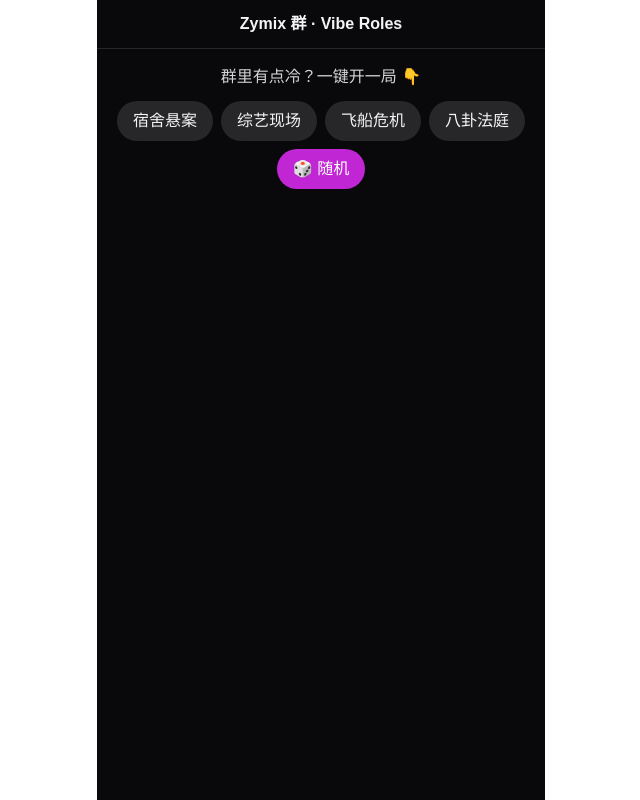
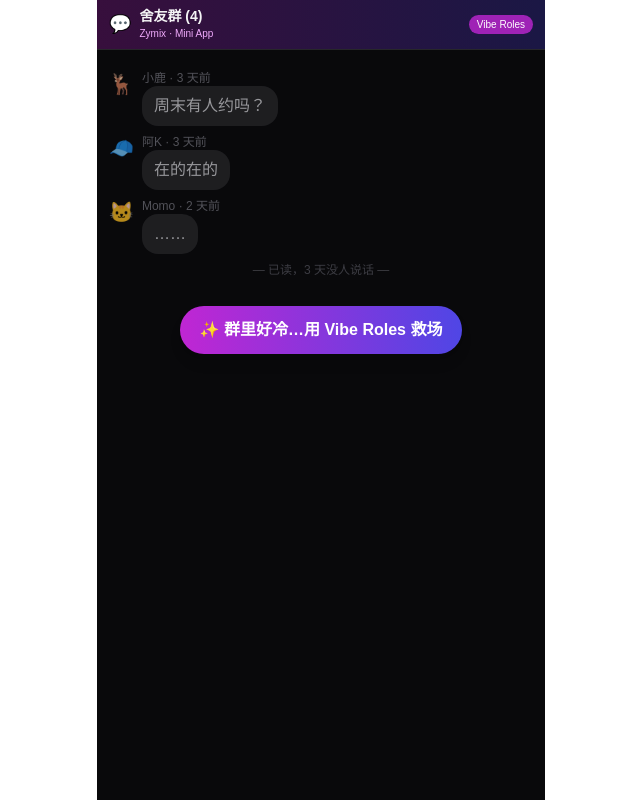
Before and after one commit to suzyeth/vibe-roles, a Next.js app: page / in a window 1280 px wide. Shown: the whole page, without its empty margins (319-959 px from the left). Built offline with nearby package versions, Linux system fonts and the light colour scheme.

Commit message:
feat: cold-open dead group + auto-play + Zymix skin + share

```diff
--- a/app/page.tsx
+++ b/app/page.tsx
@@ -1,108 +1,129 @@
 "use client";
-import { useState } from "react";
+import { useRef, useState } from "react";
 import { PRESET_MEMBERS } from "@/data/members";
+import { DEAD_GROUP } from "@/data/deadGroup";
+import { MiniAppBar } from "@/components/MiniAppBar";
+import { DeadGroup } from "@/components/DeadGroup";
 import { ThemePicker } from "@/components/ThemePicker";
 import { RoleCardList } from "@/components/RoleCardList";
 import { MessageBubble, type ChatMsg } from "@/components/MessageBubble";
 import { Composer } from "@/components/Composer";
 import { HighlightCard } from "@/components/HighlightCard";
-import type { Scene, Highlight } from "@/lib/schema";
+import type { Scene, Highlight, Round } from "@/lib/schema";
 
-type Phase = "idle" | "loading" | "playing" | "ended";
+type Phase = "cold" | "idle" | "loading" | "playing" | "ended";
+const delay = (ms: number) => new Promise((r) => setTimeout(r, ms));
 
 export default function Home() {
-  const [phase, setPhase] = useState<Phase>("idle");
+  const [phase, setPhase] = useState<Phase>("cold");
   const [scene, setScene] = useState<Scene | null>(null);
   const [msgs, setMsgs] = useState<ChatMsg[]>([]);
-  const [transcript, setTranscript] = useState<{ member: string; text: string }[]>([]);
   const [highlight, setHighlight] = useState<Highlight | null>(null);
-  const [round, setRound] = useState(0);
+  const [posted, setPosted] = useState(false);
+  const idRef = useRef(0);
+  const transcriptRef = useRef<{ member: string; text: string }[]>([]);
 
-  const memberNames = PRESET_MEMBERS.map((m) => m.name);
-  const aiMembers = PRESET_MEMBERS.filter((m) => m.isAI);
+  const nextId = () => `m${idRef.current++}`;
+  const avatarOf = (name: string) => PRESET_MEMBERS.find((m) => m.name === name)?.avatar ?? "🎭";
+  const myRole = scene?.roles.find((r) => r.member === "你")?.role ?? "";
 
-  function roleOf(name: string): string {
-    return scene?.roles.find((r) => r.member === name)?.role ?? "神秘人";
+  function pushMsg(author: string, text: string, kind: ChatMsg["kind"]) {
+    setMsgs((m) => [...m, { id: nextId(), author, avatar: kind === "narration" ? "🎬" : avatarOf(author), text, kind }]);
+  }
+  function addTranscript(member: string, text: string) {
+    transcriptRef.current = [...transcriptRef.current, { member, text }];
+  }
+
+  async function finish() {
+    const res = await fetch("/api/highlight", {
+      method: "POST", headers: { "Content-Type": "application/json" },
+      body: JSON.stringify({ transcript: transcriptRef.current }),
+    });
+    setHighlight(await res.json());
+    setPhase("ended");
+  }
+
+  async function autoPlay(s: Scene) {
+    const aiRoles = s.roles.filter((r) => PRESET_MEMBERS.find((m) => m.name === r.member)?.isAI);
+    let recent = s.scene.setup;
+    for (let round = 0; round < 2; round++) {
+      const picks = [aiRoles[round % aiRoles.length], aiRoles[(round + 1) % aiRoles.length]].filter(Boolean);
+      const roles = picks.map((r) => ({ member: r.member, role: r.role }));
+      const res = await fetch("/api/round", {
+        method: "POST", headers: { "Content-Type": "application/json" },
+        body: JSON.stringify({ sceneSetup: s.scene.setup, roles, recentContext: recent, seed: round }),
+      });
+      const r: Round = await res.json();
+      for (const ln of r.lines) {
+        pushMsg(ln.member, ln.text, "member");
+        addTranscript(ln.member, ln.text);
+        await delay(750);
+      }
+      pushMsg("旁白", r.narration, "narration");
+      recent = r.narration;
+      await delay(750);
+    }
+    pushMsg("旁白", s.ending, "narration");
+    await delay(600);
+    await finish();
   }
 
   async function start(theme: string) {
-    setPhase("loading"); setMsgs([]); setTranscript([]); setHighlight(null); setRound(0);
+    setPhase("loading"); setMsgs([]); setHighlight(null); setPosted(false);
+    transcriptRef.current = [];
     const res = await fetch("/api/scene", {
       method: "POST", headers: { "Content-Type": "application/json" },
-      body: JSON.stringify({ members: memberNames, theme }),
+      body: JSON.stringify({ members: PRESET_MEMBERS.map((m) => m.name), theme }),
     });
     const s: Scene = await res.json();
     setScene(s);
-    setMsgs([{ id: "open", author: "旁白", avatar: "🎬", text: s.opening_narration, kind: "narration" }]);
+    setMsgs([{ id: nextId(), author: "旁白", avatar: "🎬", text: s.opening_narration, kind: "narration" }]);
     setPhase("playing");
+    await autoPlay(s);
   }
 
   async function onSend(text: string) {
-    const next = [...transcript, { member: "你", text }];
-    setTranscript(next);
-    setMsgs((m) => [...m, { id: `u${m.length}`, author: "你", avatar: "🫵", text, kind: "member" }]);
+    pushMsg("你", text, "member");
+    addTranscript("你", text);
     const res = await fetch("/api/narrate", {
       method: "POST", headers: { "Content-Type": "application/json" },
       body: JSON.stringify({ sceneSetup: scene?.scene.setup, membersSaid: `你：${text}` }),
     });
     const { narration } = await res.json();
-    setMsgs((m) => [...m, { id: `n${m.length}`, author: "旁白", avatar: "🎬", text: narration, kind: "narration" }]);
-  }
-
-  async function autoRound() {
-    if (!scene) return;
-    const last = msgs[msgs.length - 1]?.text ?? scene.scene.setup;
-    const actors = [aiMembers[round % aiMembers.length], aiMembers[(round + 1) % aiMembers.length]];
-    const said: string[] = [];
-    for (let i = 0; i < actors.length; i++) {
-      const a = actors[i];
-      const res = await fetch("/api/act", {
-        method: "POST", headers: { "Content-Type": "application/json" },
-        body: JSON.stringify({ role: roleOf(a.name), sceneSetup: scene.scene.setup, last, seed: round * 2 + i }),
-      });
-      const { line } = await res.json();
-      said.push(`${a.name}：${line}`);
-      setMsgs((m) => [...m, { id: `act${m.length}`, author: a.name, avatar: a.avatar, text: line, kind: "member" }]);
-      setTranscript((t) => [...t, { member: a.name, text: line }]);
-    }
-    const nres = await fetch("/api/narrate", {
-      method: "POST", headers: { "Content-Type": "application/json" },
-      body: JSON.stringify({ sceneSetup: scene.scene.setup, membersSaid: said.join("；") }),
-    });
-    const { narration } = await nres.json();
-    setMsgs((m) => [...m, { id: `rn${m.length}`, author: "旁白", avatar: "🎬", text: narration, kind: "narration" }]);
-    setRound((r) => r + 1);
-  }
-
-  async function finish() {
-    const res = await fetch("/api/highlight", {
-      method: "POST", headers: { "Content-Type": "application/json" },
-      body: JSON.stringify({ transcript }),
-    });
-    setHighlight(await res.json());
-    setPhase("ended");
+    pushMsg("旁白", narration, "narration");
   }
 
   return (
     <main className="mx-auto flex h-screen max-w-md flex-col bg-zinc-950 text-zinc-100">
-      <header className="border-b border-zinc-800 p-3 text-center font-bold">Zymix 群 · Vibe Roles</header>
+      <MiniAppBar />
       <div className="flex-1 overflow-y-auto">
+        {phase === "cold" && (
+          <div>
+            <DeadGroup msgs={DEAD_GROUP} />
+            <div className="p-4 text-center">
+              <button onClick={() => setPhase("idle")} className="rounded-full bg-gradient-to-r from-fuchsia-600 to-indigo-600 px-5 py-3 font-semibold text-white shadow-lg">✨ 群里好冷…用 Vibe Roles 救场</button>
+            </div>
+          </div>
+        )}
         {phase === "idle" && <ThemePicker onPick={start} />}
         {phase === "loading" && <div className="p-8 text-center text-zinc-400">AI 正在选角…🎭</div>}
-        {scene && phase !== "idle" && <RoleCardList roles={scene.roles} />}
+        {scene && (phase === "playing" || phase === "ended") && <RoleCardList roles={scene.roles} />}
         {msgs.map((m) => <MessageBubble key={m.id} msg={m} />)}
-        {phase === "ended" && highlight && <HighlightCard h={highlight} />}
+        {phase === "ended" && highlight && (
+          <div className="flex flex-col items-center pb-4">
+            <HighlightCard h={highlight} />
+            <button onClick={() => setPosted(true)} disabled={posted} className="mt-2 rounded-full bg-fuchsia-600 px-4 py-2 text-white disabled:opacity-60">
+              {posted ? "已发到 Zymix 动态 ✨" : "📣 发到 Zymix 动态"}
+            </button>
+          </div>
+        )}
       </div>
       {phase === "playing" && (
-        <>
-          <button onClick={autoRound} className="mx-3 mt-2 rounded-full bg-emerald-600 py-1 text-sm text-white">▶️ AI 接着演一轮（第 {round + 1} 幕）</button>
-          <button
-            onClick={() => onSend("(我潜水，AI 替我演)")}
-            className="mx-3 mt-2 rounded-full border border-zinc-700 py-1 text-sm text-zinc-300"
-          >😶 我潜水，让 AI 替我接一句</button>
+        <div>
+          {myRole && <div className="px-3 pt-2 text-center text-xs text-fuchsia-300">你演【{myRole}】，照角色随时插一句</div>}
           <Composer onSend={onSend} />
-          <button onClick={finish} className="m-3 rounded-full bg-indigo-600 py-2 text-white">收尾 → 出名场面卡</button>
-        </>
+          <button onClick={finish} className="mx-3 mb-3 rounded-full bg-indigo-600 py-2 text-white" style={{ width: "calc(100% - 1.5rem)" }}>⏭ 直接出名场面卡</button>
+        </div>
       )}
       {phase === "ended" && (
         <button onClick={() => setPhase("idle")} className="m-3 rounded-full bg-fuchsia-600 py-2 text-white">再来一局 🔁</button>
--- /dev/null
+++ b/components/DeadGroup.tsx
@@ -0,0 +1,18 @@
+import type { DeadMsg } from "@/data/deadGroup";
+
+export function DeadGroup({ msgs }: { msgs: DeadMsg[] }) {
+  return (
+    <div className="p-3 opacity-70">
+      {msgs.map((m) => (
+        <div key={m.id} className="my-2 flex gap-2">
+          <span className="text-xl">{m.avatar}</span>
+          <div>
+            <div className="text-xs text-zinc-500">{m.author} · {m.time}</div>
+            <div className="inline-block rounded-2xl bg-zinc-800 px-3 py-2 text-zinc-300">{m.text}</div>
+          </div>
+        </div>
+      ))}
+      <div className="mt-2 text-center text-xs text-zinc-600">— 已读，3 天没人说话 —</div>
+    </div>
+  );
+}
--- /dev/null
+++ b/components/MiniAppBar.tsx
@@ -0,0 +1,14 @@
+export function MiniAppBar() {
+  return (
+    <header className="flex items-center justify-between border-b border-zinc-800 bg-gradient-to-r from-fuchsia-700/30 to-indigo-700/30 px-3 py-2">
+      <div className="flex items-center gap-2">
+        <span className="text-lg">💬</span>
+        <div>
+          <div className="text-sm font-bold leading-tight">舍友群 (4)</div>
+          <div className="text-[10px] text-fuchsia-300">Zymix · Mini App</div>
+        </div>
+      </div>
+      <span className="rounded-full bg-fuchsia-600/80 px-2 py-0.5 text-[10px] text-white">Vibe Roles</span>
+    </header>
+  );
+}
--- /dev/null
+++ b/data/deadGroup.ts
@@ -0,0 +1,6 @@
+export type DeadMsg = { id: string; author: string; avatar: string; text: string; time: string };
+export const DEAD_GROUP: DeadMsg[] = [
+  { id: "d1", author: "小鹿", avatar: "🦌", text: "周末有人约吗？", time: "3 天前" },
+  { id: "d2", author: "阿K", avatar: "🧢", text: "在的在的", time: "3 天前" },
+  { id: "d3", author: "Momo", avatar: "🐱", text: "……", time: "2 天前" },
+];
```
